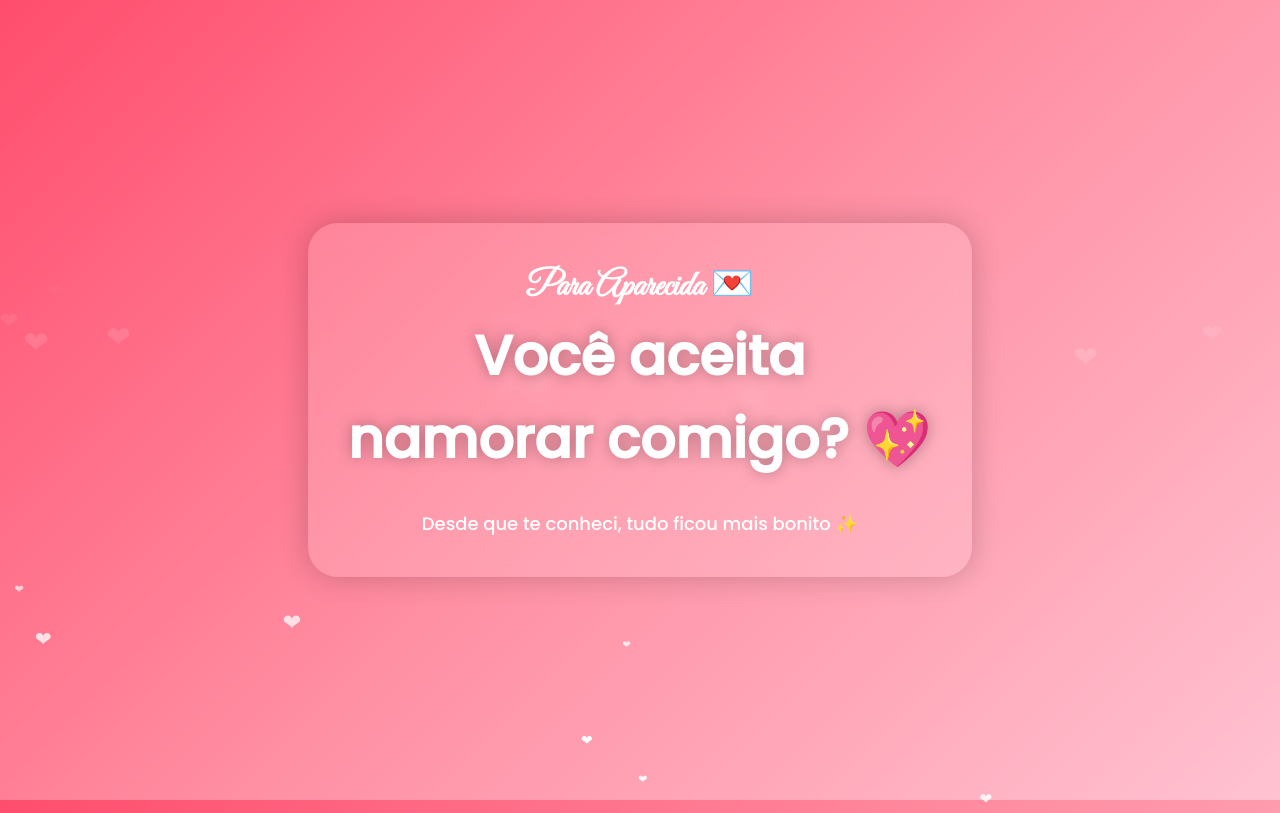
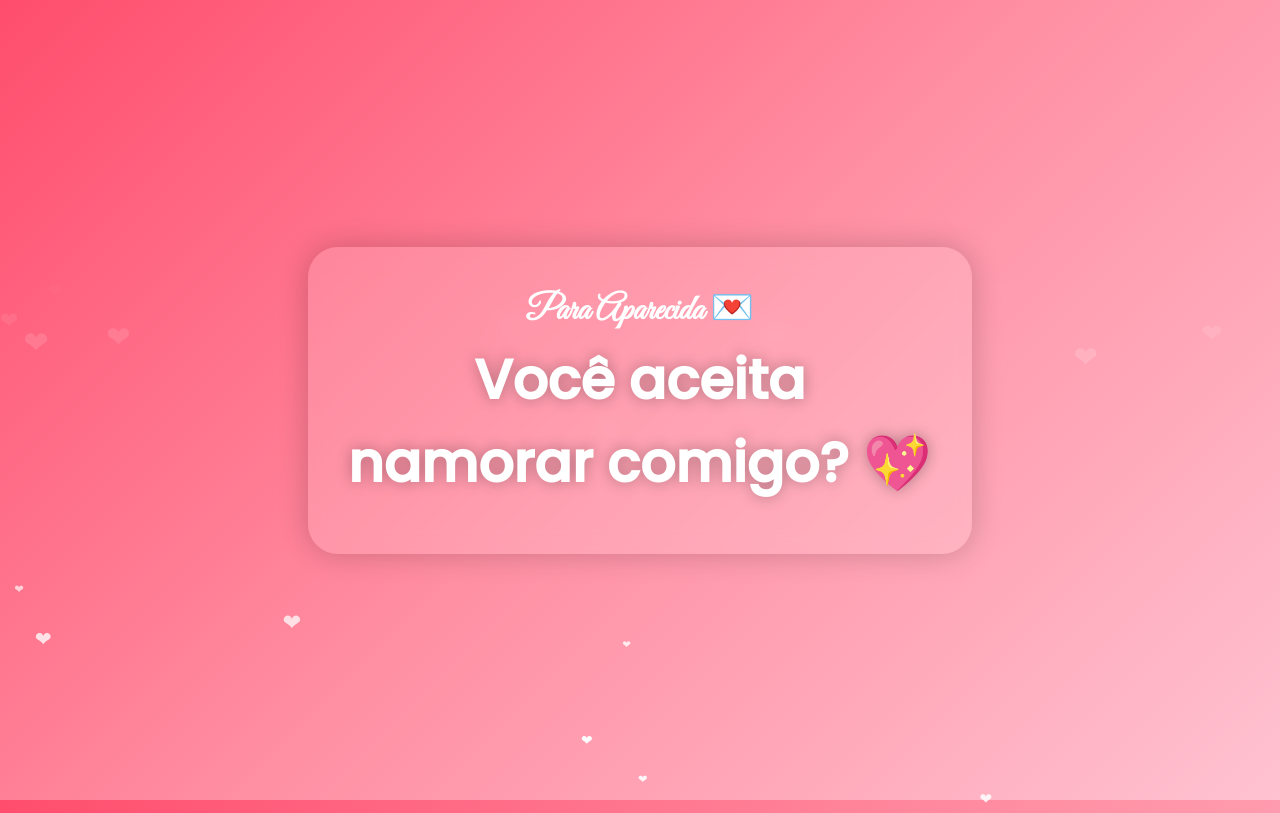
Before and after one commit to flamengocampeaomundial854-eng/para-voc-, a plain HTML site: page index.html in a window 1280 px wide. Shown: the top 813 px of the page. Drawn offline with Linux system fonts and the light colour scheme.

Commit message:
Update index.html

```diff
--- a/index.html
+++ b/index.html
@@ -147,9 +147,7 @@ for(let i = 0; i < 35; i++){
         namorar comigo? 💖
     </h1>
 
-    <p>
-        Desde que te conheci, tudo ficou mais bonito ✨
-    </p>
+
 </div>
 
 </body>
```
